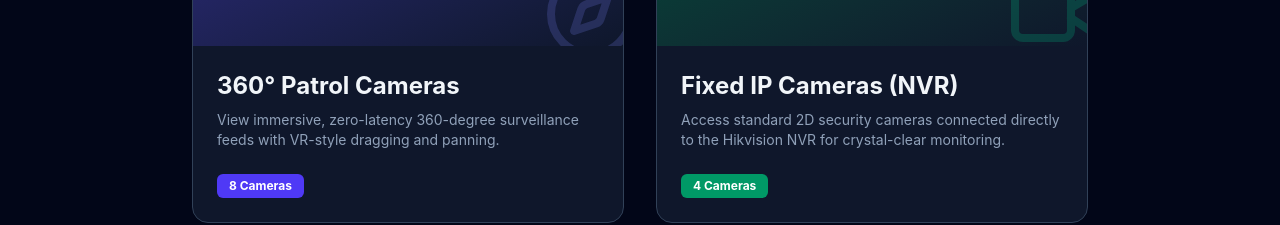
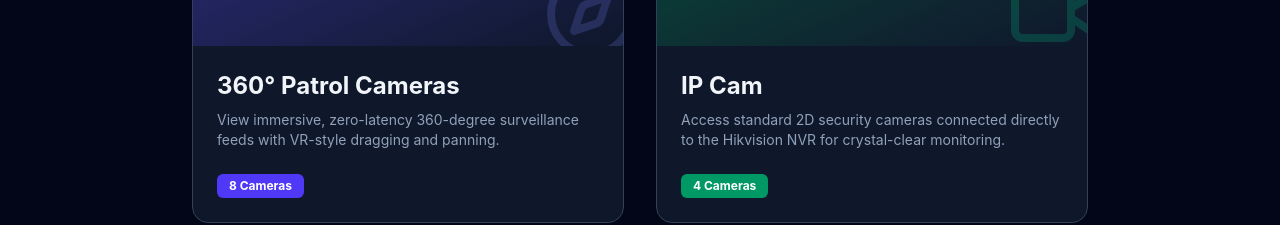
Before and after one commit to sachin09999/OmniRecord, a React (Vite) app: page / in a window 1280 px wide. Shown: the part 399-624 px from the top of the page. Built offline with nearby package versions, Linux system fonts and the light colour scheme; no server answers.

Commit message:
Rename Fixed IP Cameras card to IP Cam and remove download feature for IP Cam

```diff
--- a/src/App.tsx
+++ b/src/App.tsx
@@ -292,7 +292,7 @@ export function App() {
                     <Video className="w-16 h-16 text-emerald-300 group-hover:text-emerald-200 transition duration-300 z-10" />
                   </div>
                   <div className="p-6">
-                    <h2 className="text-2xl font-bold mb-2">Fixed IP Cameras (NVR)</h2>
+                    <h2 className="text-2xl font-bold mb-2">IP Cam</h2>
                     <p className={`text-sm ${theme === 'dark' ? 'text-slate-400' : 'text-gray-500'}`}>
                       Access standard 2D security cameras connected directly to the Hikvision NVR for crystal-clear monitoring.
                     </p>
--- a/src/components/CameraRecordingsScreen.tsx
+++ b/src/components/CameraRecordingsScreen.tsx
@@ -275,13 +275,7 @@ export const CameraRecordingsScreen: React.FC<CameraRecordingsScreenProps> = ({
   const getVideoDownloadUrl = (rec?: RecordingItem): string => {
     if (!rec) return '';
 
-    // 1. NVR Cameras: download via go2rtc RTSP stream
-    if (camera.type === 'nvr' || (rec._id && rec._id.startsWith('nvr-'))) {
-      const rtspPlaybackUri = buildNvrRtspUrl(rec);
-      return `/api/stream.mp4?src=${encodeURIComponent(rtspPlaybackUri)}`;
-    }
-
-    // 2. 360 Cameras (Cupola backend): download video file directly from Cupola API
+    // 1. 360 Cameras (Cupola backend): download video file directly from Cupola API
     if (camera.type === '360' || (camera.relayUri && camera.relayUri.startsWith('RTMP_'))) {
       let absoluteVidUrl = rec.videoUrl || '';
       if (!absoluteVidUrl && rec.videoPath) {
@@ -298,7 +292,7 @@ export const CameraRecordingsScreen: React.FC<CameraRecordingsScreenProps> = ({
         : `${absoluteVidUrl}?token=${encodeURIComponent(authToken)}`;
     }
 
-    // 3. Standard IP Cameras ('rtsp'): download is not supported, hide button
+    // 2. IP Cam / NVR cameras: download feature disabled
     return '';
   };
 
--- a/src/components/PlaybackTimeline.tsx
+++ b/src/components/PlaybackTimeline.tsx
@@ -639,8 +639,8 @@ export const PlaybackTimeline: React.FC<PlaybackTimelineProps> = ({
           )}
         </div>
 
-        {/* Download Video in MP4 Format Button (Enabled for 360 and NVR cameras, hidden for standard IP cams) */}
-        {(camera?.type === '360' || camera?.type === 'nvr' || (activeRecording?._id && activeRecording._id.startsWith('nvr-')) || (camera?.relayUri && camera.relayUri.startsWith('RTMP_'))) && (
+        {/* Download Video in MP4 Format Button (Enabled for 360 cameras only, removed for IP Cam) */}
+        {(camera?.type === '360' || (camera?.relayUri && camera.relayUri.startsWith('RTMP_'))) && (
           <button
             onClick={handleDownloadCutMp4}
             disabled={isExportingCut}
```
